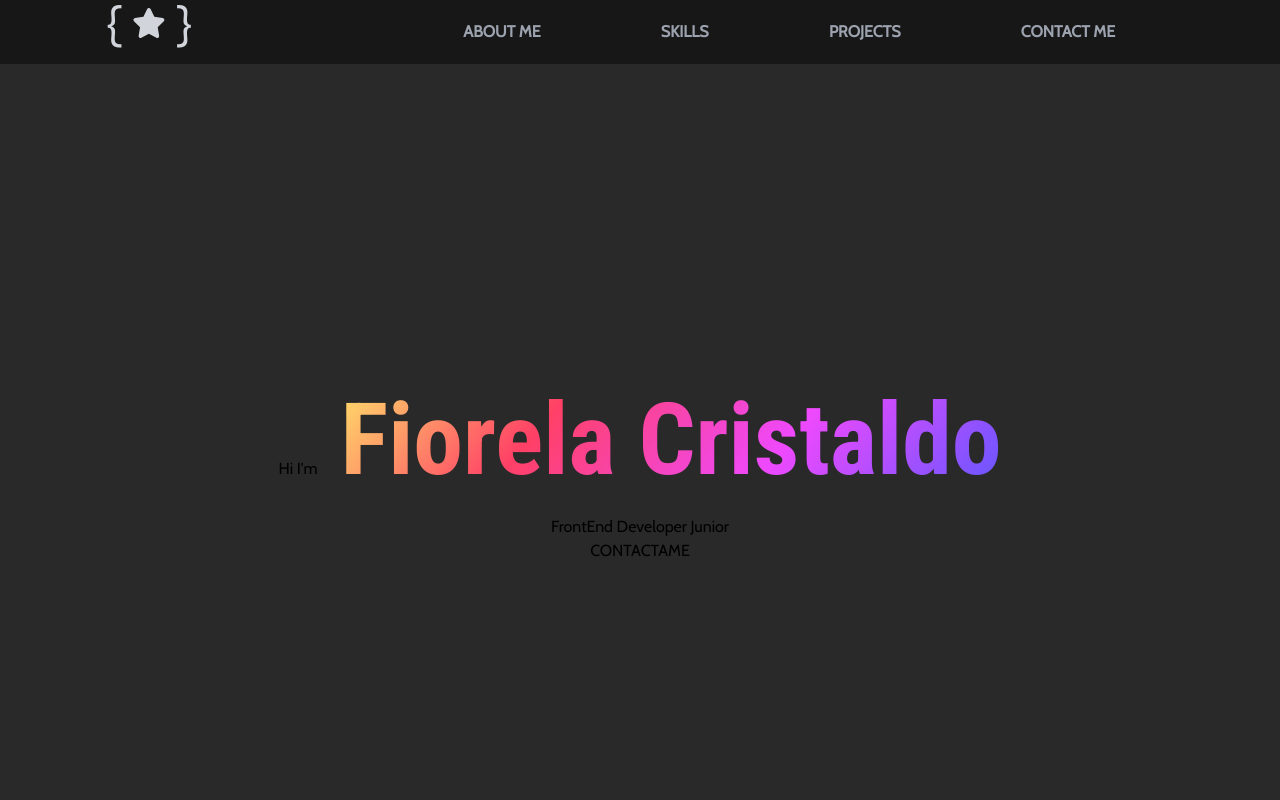
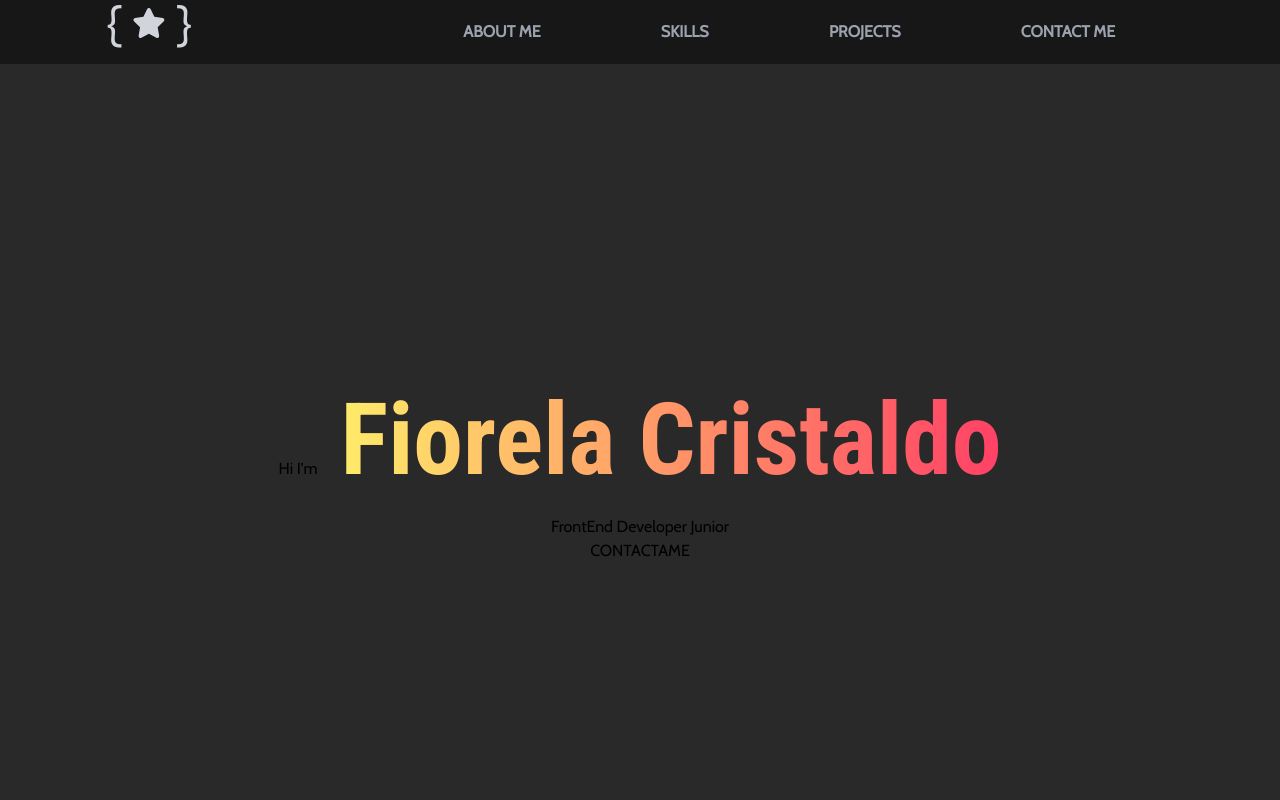
Before and after one commit to Cristaldo-Fiorela/portfolio, a React (Vite) app: page / in a window 1280 px wide. Shown: the top 800 px of the page. Built offline with nearby package versions, Linux system fonts and the light colour scheme.

Commit message:
correcion de animacion de gradiente

```diff
--- a/src/css/style.css
+++ b/src/css/style.css
@@ -50,14 +50,14 @@ h1 span.welcome-name {
     font-family: 'Roboto Condensed', sans-serif;
     font-size: 100px;
     font-weight: 800;
-    background-size: 300% 300%;
-    background: linear-gradient(130deg,
+    background: linear-gradient(90deg,
     var(--lightest-gradient-color),
     var(--medium-light-gradient-color),
     var(--medium-dark-gradient-color),
     var(--darkest-gradient-color));
     background-clip: text;
     color: transparent;
+    background-size: 300% 300%;
     animation: gradient 6s ease infinite;
 }
 
```
